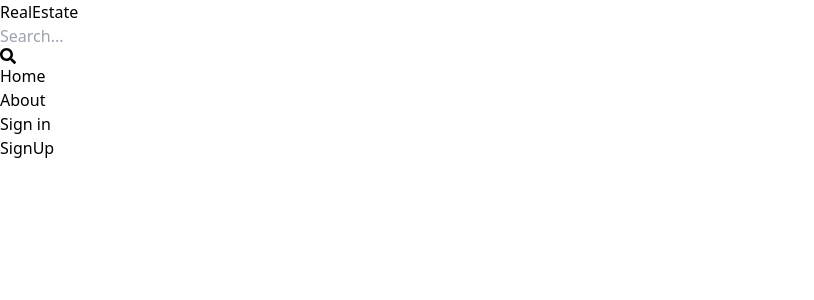
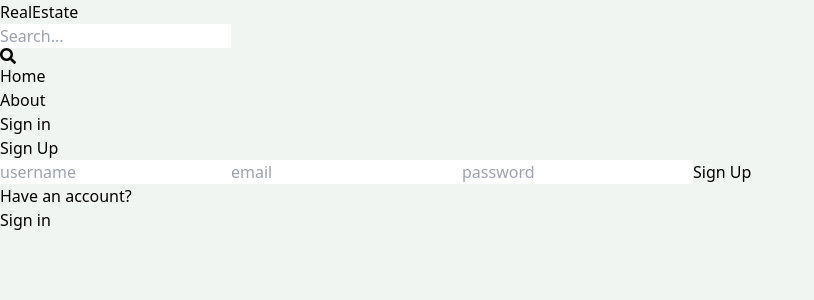
Before and after one commit to PasanMadhuranga/Real-Estate-Marketplace, a React (Vite) app in the folder client/: page /sign-up in a window 1280 px wide. Shown: the top 300 px of the page, without its empty margins (0-814 px from the left). Built offline with nearby package versions, Linux system fonts and the light colour scheme.

Commit message:
complete sign up page ui

```diff
--- a/client/src/index.css
+++ b/client/src/index.css
@@ -1,3 +1,7 @@
 @tailwind base;
 @tailwind components;
 @tailwind utilities;
+
+body {
+    background-color: rgb(241, 245, 241);
+}
--- a/client/src/pages/SignUp.jsx
+++ b/client/src/pages/SignUp.jsx
@@ -1,7 +1,38 @@
-import React from 'react'
+import React from "react";
+import { Link } from "react-router-dom";
 
 export default function SignUp() {
   return (
-    <div>SignUp</div>
-  )
+    <div className="max-w-lg p-3 mx-auto">
+      <h1 className="text-3xl font-semibold text-center my-7">Sign Up</h1>
+      <form className="flex flex-col gap-4">
+        <input
+          type="text"
+          name="username"
+          id="username"
+          className="p-3 border rounded-lg"
+          placeholder="username"
+        />
+        <input
+          type="email"
+          name="email"
+          id="email"
+          className="p-3 border rounded-lg"
+          placeholder="email"
+        />
+        <input
+          type="password"
+          name="password"
+          id="password"
+          className="p-3 border rounded-lg"
+          placeholder="password"
+        />
+        <button className="p-3 text-white uppercase rounded-lg bg-slate-700 hover:opacity-95 disabled:opacity-80">Sign Up</button>
+      </form>
+      <div className="flex gap-2 mt-5">
+        <p>Have an account?</p>
+        <Link to={"/sign-in"} className="text-blue-700">Sign in</Link>
+      </div>
+    </div>
+  );
 }
```
